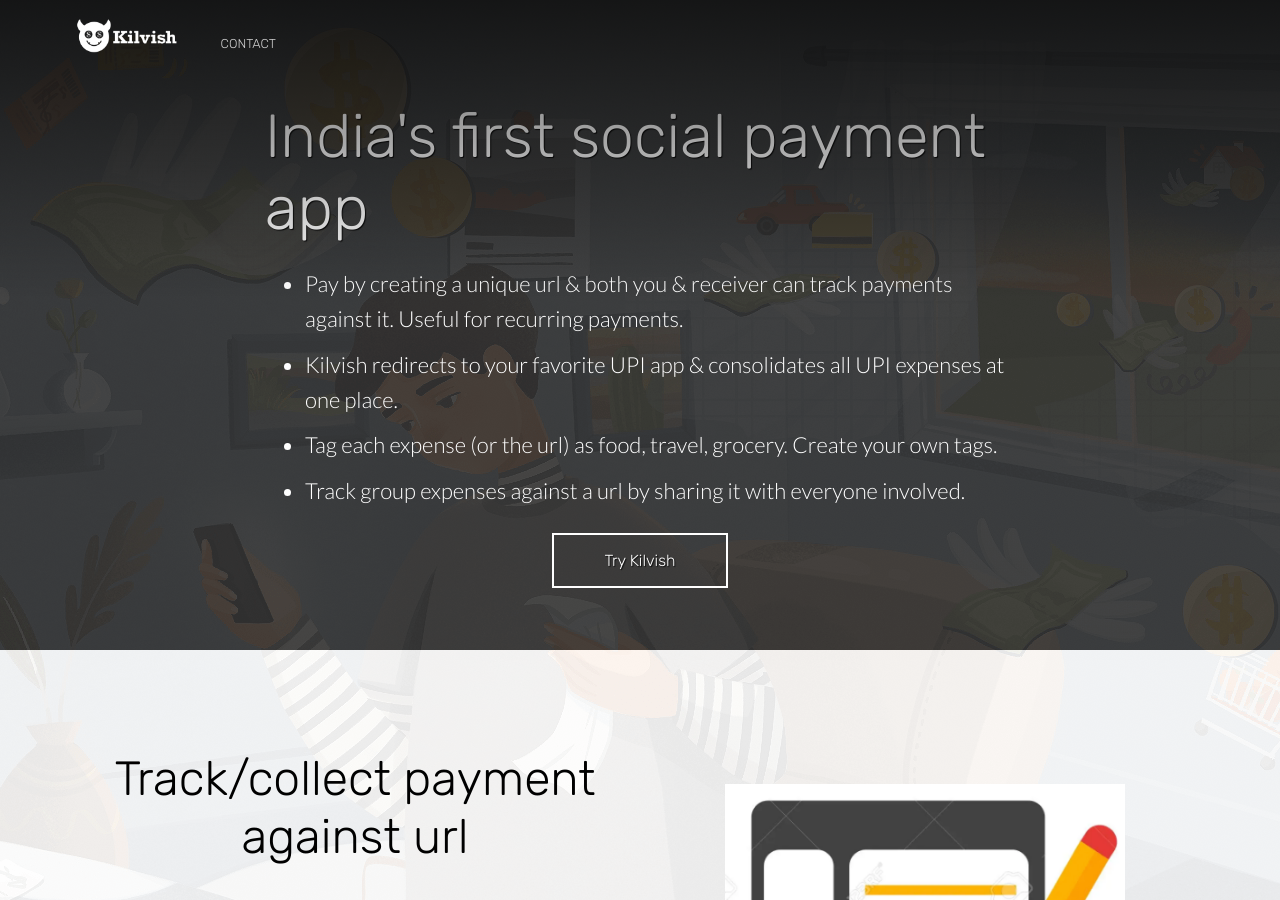
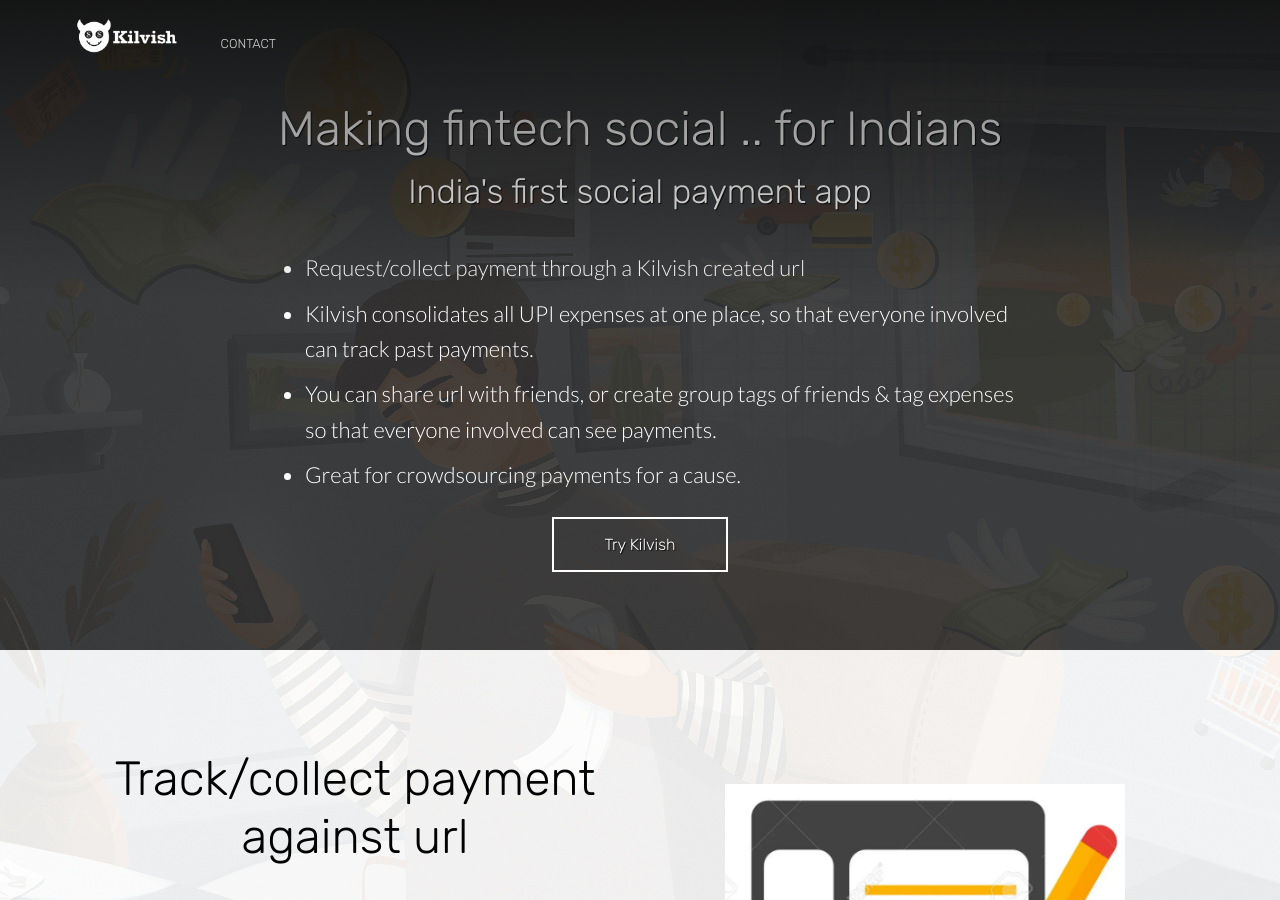
Before and after one commit to tamraj-kilvish/tamraj-kilvish.github.io, a Jekyll site: the page built from index.html, in a window 1280 px wide and 900 px high. Built offline with Jekyll 4.4.1, drawn with Linux system fonts in a browser that asks for light colours; nearby versions of some CDN libraries.

Commit message:
completely revamped the hero messaging

```diff
--- a/index.html
+++ b/index.html
@@ -8,12 +8,12 @@
 <section class="hero" id="top-hero">
 	<div class="inner-hero text-container">
 		<div class="hero-text-container">
-			<h1 class="editable">India's first social payment app</h1>
+			<h2 class="editable">Making fintech social .. for Indians <br/><small class="editable" style="font-size: 0.7em">India's first social payment app</small></h2>
 			<ul>
-				<li class="subtext editable">Pay by creating a unique url & both you & receiver can track payments against it. Useful for recurring payments.</li>
-				<li class="subtext editable">Kilvish redirects to your favorite UPI app & consolidates all UPI expenses at one place.</li>
-				<li class="subtext editable">Tag each expense (or the url) as food, travel, grocery. Create your own tags.</li>
-				<li class="subtext editable">Track group expenses against a url by sharing it with everyone involved.</li>
+				<li class="subtext editable">Request/collect payment through a Kilvish created url</li>
+				<li class="subtext editable">Kilvish consolidates all UPI expenses at one place, so that everyone involved can track past payments.</li>
+				<li class="subtext editable">You can share url with friends, or create group tags of friends & tag expenses so that everyone involved can see payments.</li>
+				<li class="subtext editable">Great for crowdsourcing payments for a cause.</li>
 			</ul>
 			<div class="cta button alt" style = "text-align: center; padding-bottom: 10px"><a href="#bottom-hero">Try Kilvish</a></div>
 		</div>
```
